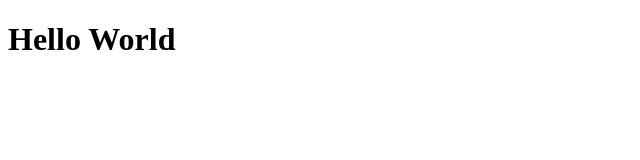
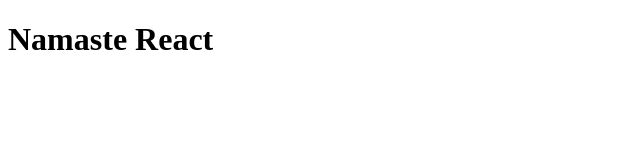
Before and after one commit to Mikasha0/Namaste-React, a plain HTML site: page index.html in a window 1280 px wide. Shown: the whole page, without its empty margins (0-640 px from the left). Drawn offline with Linux system fonts and the light colour scheme.

Commit message:
Namaste React using JS

```diff
--- a/index.html
+++ b/index.html
@@ -1,13 +1,28 @@
 <!DOCTYPE html>
 <html lang="en">
+
 <head>
     <meta charset="UTF-8">
     <meta name="viewport" content="width=device-width, initial-scale=1.0">
     <title>Namaste React</title>
 </head>
+
 <body>
-    <div class="root">
-        <h1>Hello World</h1>
+    <div id="root">
+        <!-- lets add hello world using JS -->
+
     </div>
 </body>
+<script>
+    const div = document.getElementById('root');
+
+    const tag = document.createElement('h1')
+
+    const elementWithTexxt = tag.innerHTML = "Namaste React"
+    console.log(elementWithTexxt)
+
+    div.appendChild(tag);
+    console.log(div);
+</script>
+
 </html>
```
